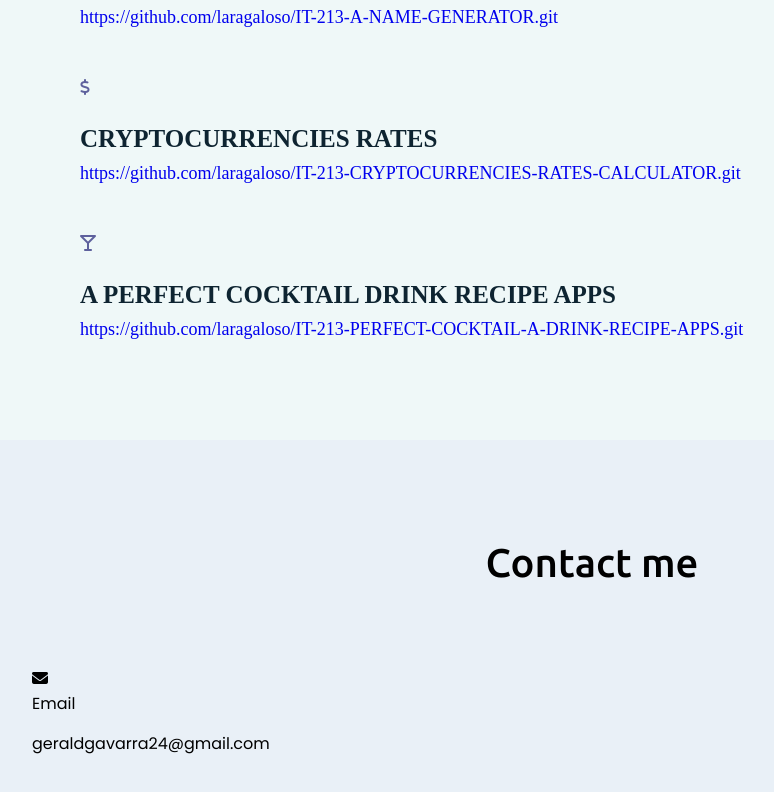
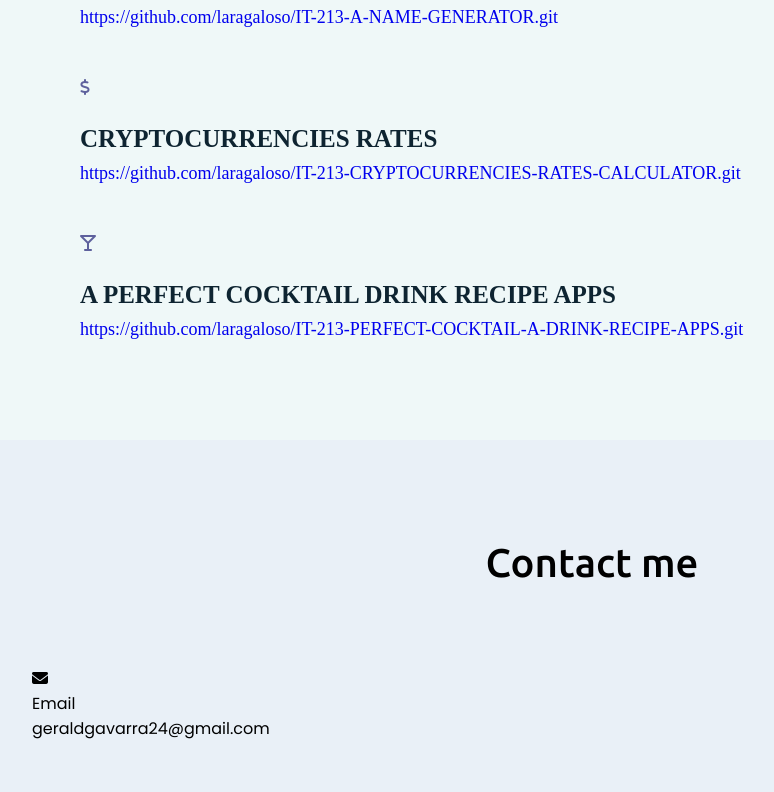
Before and after one commit to ge-rald/ge-rald.github.io, a plain HTML site: page index.html in a window 1280 px wide. Shown: the part 2873-3665 px from the top of the page, without its empty margins (48-822 px from the left). Drawn offline with Linux system fonts and the light colour scheme.

Commit message:
initial commit

```diff
--- a/style.css
+++ b/style.css
@@ -312,9 +312,6 @@ section .title{
     margin-bottom: 20px;
 
 
-}
-.contact .sub-title {
-    margin-top: 15px;
 
 }
 .contact {
```
Also changed, not shown: index.html (+1 -0 lines), 1 other file.
